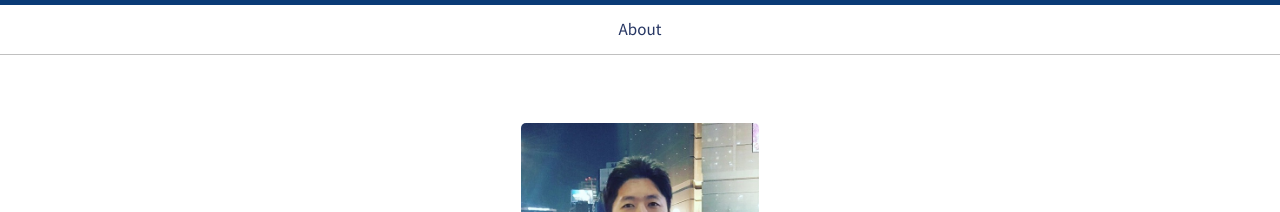
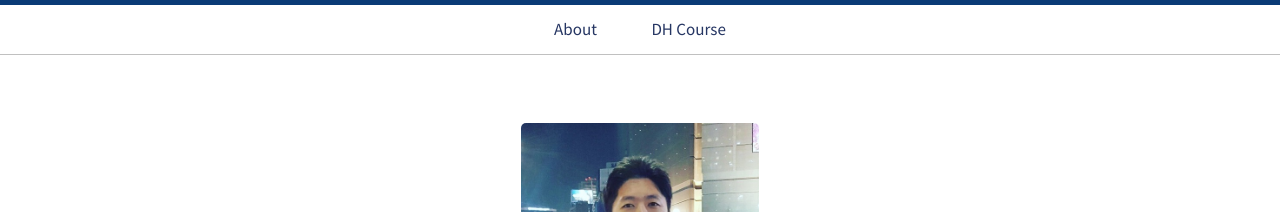
Before and after one commit to elibooklover/elibooklover.github.io, a Jekyll site: the page built from index.html, in a window 1280 px wide. Shown: the top 212 px of the page. Built offline with Jekyll 4.4.1, drawn with Linux system fonts in a browser that asks for light colours.

Commit message:
Added DH Course

```diff
--- a/_layouts/default.html
+++ b/_layouts/default.html
@@ -7,6 +7,7 @@
     <nav class="nav-main">
       <ul>
         <li class="hvr-underline-reveal"><a href="{{ site.baseurl }}/">About</a></li>
+        <li class="hvr-underline-reveal"><a href="https://elibooklover.github.io/ENGL304-Spring2021/">DH Course</a></li>
       </ul>
     </nav>
 
```
Also changed, not shown: 6 other files.
